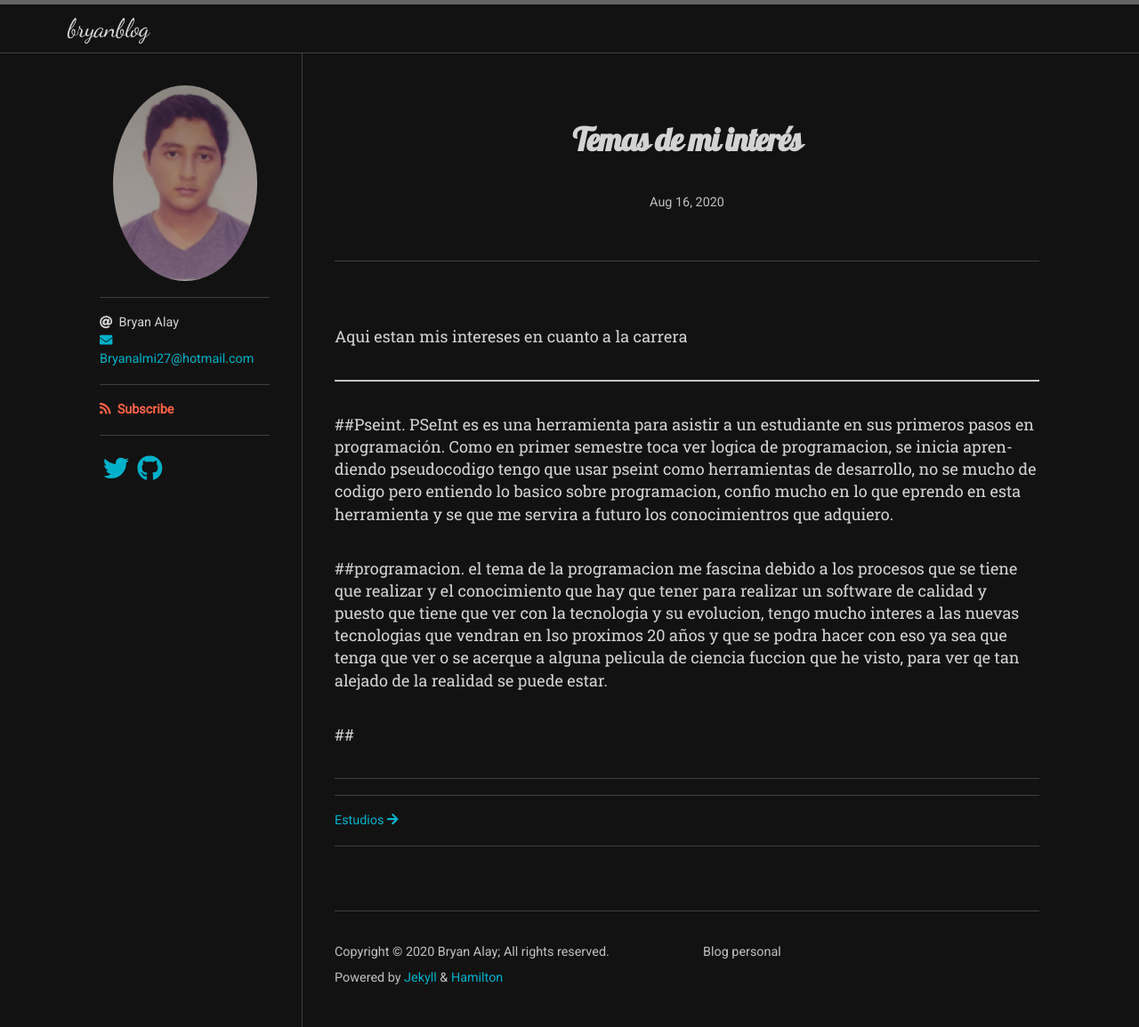
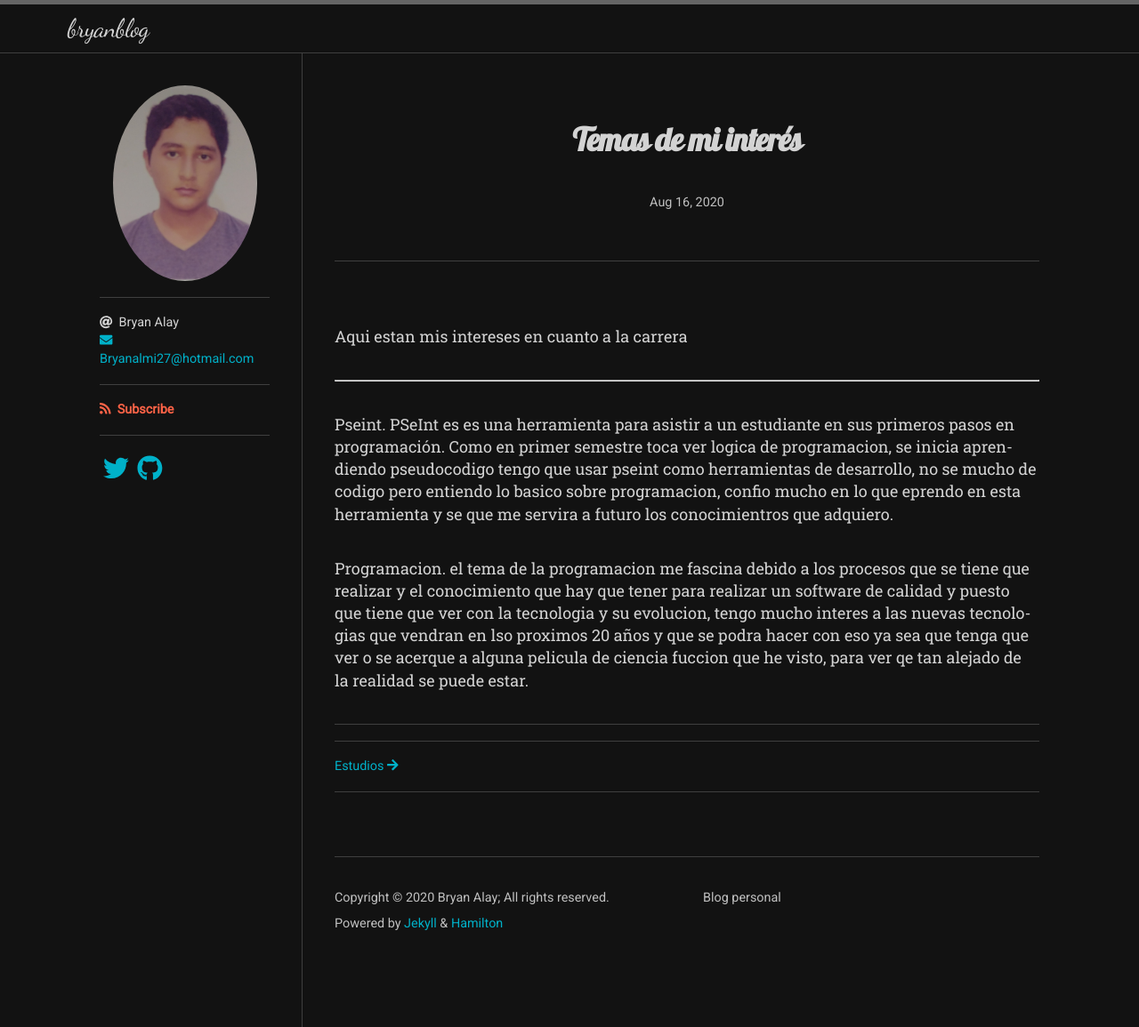
Before and after one commit to bryanalay/bryanblog, a Jekyll site: the page built from _posts/2020-08-16-task-item-list.md, in a window 1280 px wide. Shown: the whole page at 89% size. Built offline with Jekyll 4.4.1, drawn with Linux system fonts in a browser that asks for light colours; nearby versions of some CDN libraries; some web fonts are replaced; comment, search, counter and statistics services are not loaded.

```diff
--- a/_posts/2020-08-16-task-item-list.md
+++ b/_posts/2020-08-16-task-item-list.md
@@ -8,11 +8,8 @@ Aqui estan mis intereses en cuanto a la carrera
 
 ---
 
-##Pseint.
+Pseint.
 PSeInt es es una herramienta para asistir a un estudiante en sus primeros pasos en programación. Como en primer semestre toca ver logica de programacion, se inicia aprendiendo pseudocodigo tengo que usar pseint como herramientas de desarrollo, no se mucho de codigo pero entiendo lo basico sobre programacion, confio mucho en lo que eprendo en esta herramienta y se que me servira a futuro los conocimientros que adquiero.
 
-##programacion.
+Programacion.
 el tema de la programacion me fascina debido a los procesos que se tiene que realizar y el conocimiento que hay que tener para realizar un software de calidad y puesto que tiene que ver con la tecnologia y su evolucion, tengo mucho interes a las nuevas tecnologias que vendran en lso proximos 20 años y que se podra hacer con eso ya sea que tenga que ver o se acerque a alguna pelicula de ciencia fuccion que he visto, para ver qe tan alejado de la realidad se puede estar.
-
-
-##
```
